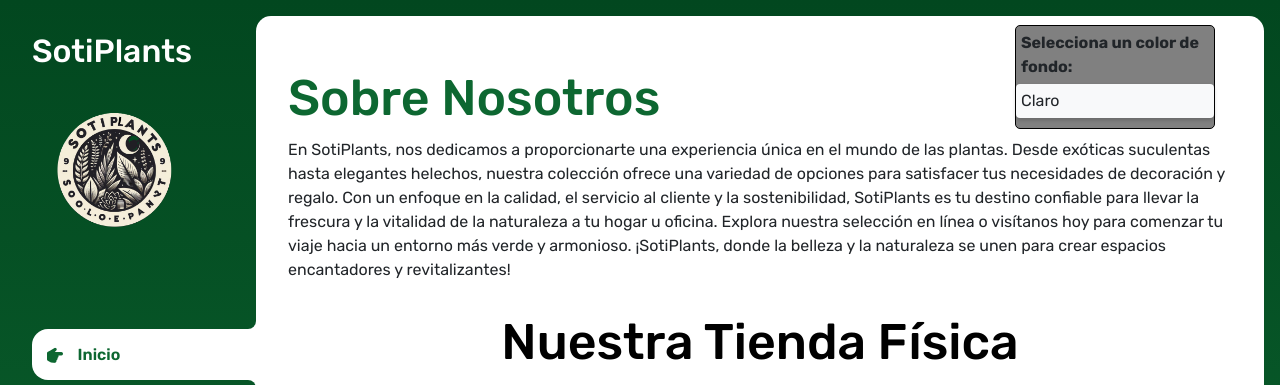
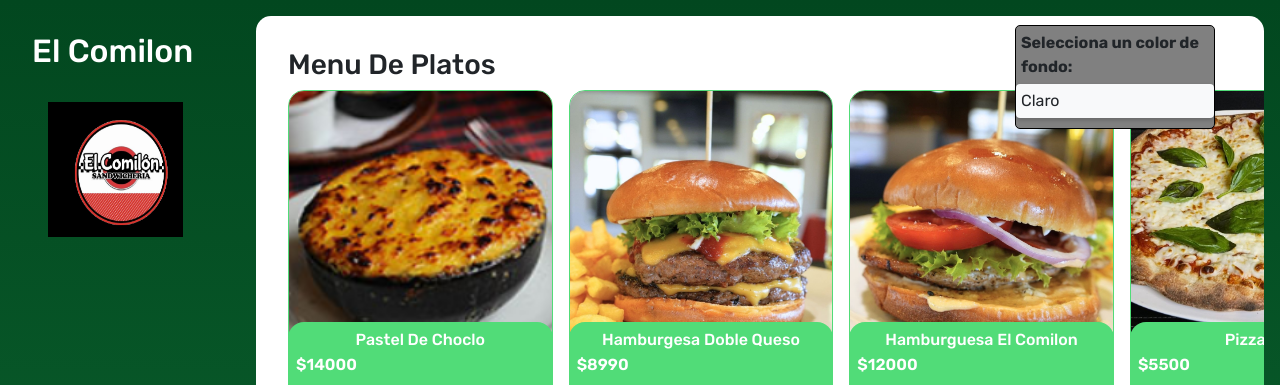
Before and after one commit to lewisDelMar/Prueba3, a Django app: page / in a window 1280 px wide. Shown: the top 385 px of the page. Run offline with Django 5.2, Linux system fonts and the light colour scheme; data comes from the database, SQL or seed files in the repository; both versions use the stored data as it was after the commit.

Commit message:
si
comilon

```diff
--- a/tienda/templates/tienda/carrito.html
+++ b/tienda/templates/tienda/carrito.html
@@ -19,8 +19,8 @@
     <div class="wrapper">
         <aside>
             <header>
-                <h1 class="logo">SotiPlants</h1>
-                <img class="logo_imagen" src="{% static 'images/logo_imagen.png' %}" alt="">
+                <h1 class="logo">El Comilon</h1>
+                <img class="logo_imagen" src="{% static '\images\logocomilon.png' %}" alt="">
             </header>
                 <ul class="menu">
                     <li>
@@ -34,7 +34,7 @@
                 </ul>
             </nav>
             <footer>
-                <p class="texto-footer">©SotiPlants</p>
+                <p class="texto-footer">©ElComilon</p>
             </footer>
         </aside>
         <main>
--- a/tienda/templates/tienda/index.html
+++ b/tienda/templates/tienda/index.html
@@ -20,27 +20,11 @@
         <aside>
             <!-- logo de la pagina -->
             <header>
-                <h1 class="logo">SotiPlants</h1>
-                <img class="logo_imagen" src="{% static 'images/logo_imagen.png' %}" alt="">
+                <h1 class="logo">El Comilon</h1>
+                <img class="logo_imagen" src="{% static '\images\logocomilon.png' %}" alt="">
             </header>
             <!-- menu de navegacion en un aside -->
             <ul class="menu">
-                <li>
-                    <a href="{% url 'index' %}" class="btn btn-primary btn-lg active btn-general" role="button" aria-disabled="true"><i
-                            class="bi bi-hand-index-thumb-fill"></i>Inicio</a>
-                </li>
-                <li>
-                    <a href="{% url 'plantas' %}" class="btn btn-primary btn-lg enabled btn-general" role="button"
-                        aria-disabled="true"><i class="bi bi-hand-index-thumb"></i>Plantas</a>
-                </li>
-                <li>
-                    <a href="{% url 'macetas' %}" class="btn btn-primary btn-lg enabled btn-general" role="button"
-                        aria-disabled="true"><i class="bi bi-hand-index-thumb"></i>Macetas</a>
-                </li>
-                <li>
-                    <a href="{% url 'accesorios' %}" class="btn btn-primary btn-lg enabled btn-general" role="button"
-                        aria-disabled="true"><i class="bi bi-hand-index-thumb"></i>Accesorios</a>
-                </li>
                 <li>
                     <a href="{% url 'contacto' %}" class="btn btn-primary btn-lg enabled btn-general" role="button"
                         aria-disabled="true"><i class="bi bi-envelope"></i>Contacto</a>
@@ -51,59 +35,23 @@
                 </li>
             </ul>
             <footer>
-                <p class="texto-footer">©SotiPlants</p>
+                <p class="texto-footer">©Elcomilon</p>
             </footer>
         </aside>
         <!-- main que contiene las distintas vistas -->
         <main>
-            <h2 class="titulo-principal">Sobre Nosotros</h2>
-            <p class="iniciotext">En SotiPlants, nos dedicamos a proporcionarte una experiencia única en el mundo de las
-                plantas.
-                Desde exóticas suculentas hasta elegantes helechos, nuestra colección ofrece una variedad
-                de opciones para satisfacer tus necesidades de decoración y regalo. Con un enfoque en la
-                calidad, el servicio al cliente y la sostenibilidad, SotiPlants es tu destino confiable
-                para llevar la frescura y la vitalidad de la naturaleza a tu hogar u oficina.
-                Explora nuestra selección en línea o visítanos hoy para comenzar tu viaje hacia un entorno
-                más verde y armonioso. ¡SotiPlants, donde la belleza y la naturaleza se unen para crear espacios
-                encantadores y revitalizantes!
-            </p>
-            <!-- carrusel implementado -->
-            <div class="swiper mySwiper-1">
-                <div class="swiper-wrapper">
-                    <div class="swiper-slide">
-                        <div class="header-info">
-                            <div class="header-txt">
-                                <h3>Nuestra Tienda Física</h3>
-                            </div>
-                            <div class="header-img">
-                                <img src="{% static 'images/tienda_fisica.jpg' %}" alt="">
-                            </div>
+            <h3>Menu De Platos</h3>
+            <div class="contenedor-productos">
+                {% for maceta in macetas %}
+                    <div class="productos">
+                        <img class="producto-imagen" src="{{ maceta.foto.url }}" alt="{{ maceta.nombre }}">
+                        <div class="producto-detalles">
+                            <h4 class="producto-titulo">{{ maceta.nombre_producto }}</h4>
+                            <p class="producto-precio">${{ maceta.precio }}</p>
+                            <a href="{% url 'Add' maceta.id_produ %}" class="btn btn-primary btn-agregar-carrito">Agregar al Carrito</a>
                         </div>
                     </div>
-                    <div class="swiper-slide">
-                        <div class="header-info">
-                            <div class="header-txt">
-                                <h3>Tenemos lo que deseas</h3>
-                            </div>
-                            <div class="header-img">
-                                <img src="{% static 'images/conjunto_plantas.jpg' %}" alt="">
-                            </div>
-                        </div>
-                    </div>
-                    <div class="swiper-slide">
-                        <div class="header-info">
-                            <div class="header-txt">
-                                <h3>Decora con Sotiplants</h3>
-                            </div>
-                            <div class="header-img">
-                                <img src="{% static 'images/platassimples.jpg' %}" alt="">
-                            </div>
-                        </div>
-                    </div>
-                </div>
-                <div class="swiper-button-next"></div>
-                <div class="swiper-button-prev"></div>
-                <div class="swiper-pagination"></div>
+                {% endfor %}
             </div>
         </main>
     </div>
--- a/tienda/views.py
+++ b/tienda/views.py
@@ -7,7 +7,8 @@ from .carrito import Carrito
 # Create your views here.
 
 def index(request):
-    context = {}
+    macetas = Productos.objects.filter(id_tipo=4)
+    context = {'macetas' : macetas}
     return render(request, 'tienda/index.html', context)
 
 def contacto(request):
```
Also changed, not shown: db.sqlite3, media/media/1.png (added), media/media/23123.png (added), media/media/ham.png (added), media/media/ham2.png (added), media/media/image11.png (added), media/media/pastel.png (added), sotiplants/static/images/logocomilon.png (added).
